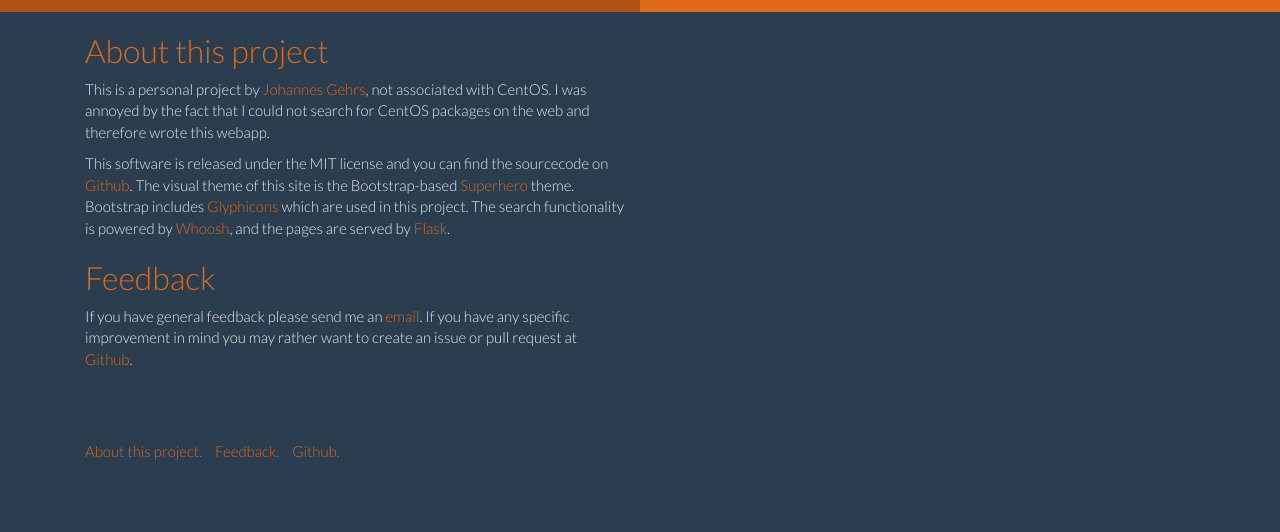
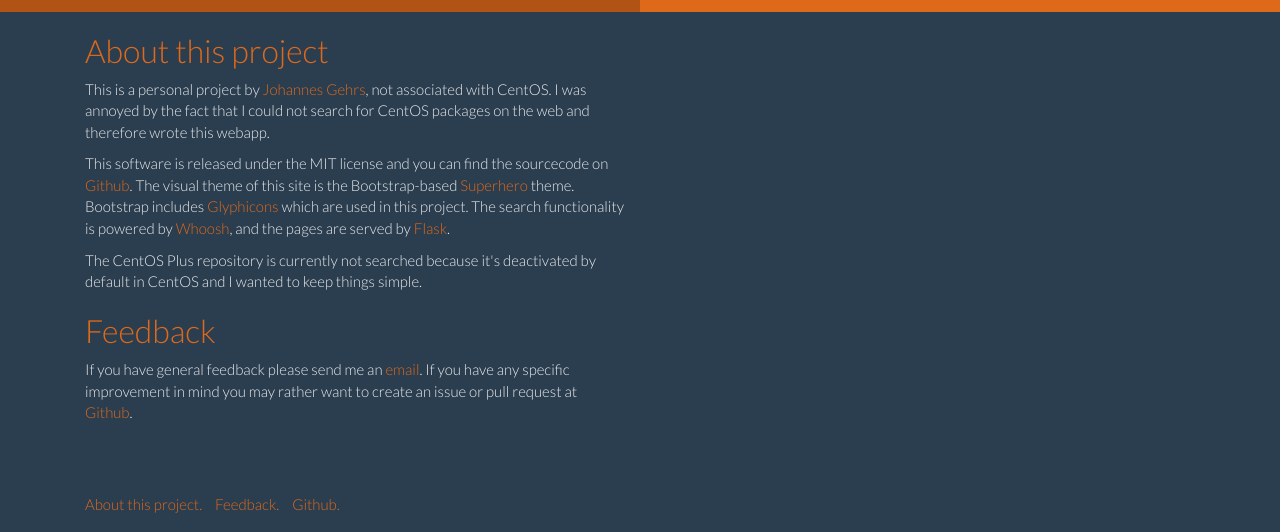
Before and after one commit to johannes-gehrs/centos_packages, a Python web app: template templates/about.html in a window 1280 px wide. Shown: the top 532 px of the page. Run offline with Jinja, Linux system fonts and the light colour scheme; the template is opened without the code that fills it, so the values that code supplies are empty; some libraries are stand-ins or nearby versions.

Commit message:
minor addition to about page regarding centosplus repo.

```diff
--- a/templates/about.html
+++ b/templates/about.html
@@ -6,7 +6,8 @@
     <div class="col-md-6">
         <h2><a href="#about">About this project</a></h2>
 
-        <p>This is a personal project by <a href="http://johannes.gehrs.me/">Johannes Gehrs</a>, not
+        <p>This is a personal project by <a href="http://johannes.gehrs.me/">Johannes Gehrs</a>,
+            not
             associated with CentOS. I was
             annoyed by the fact that I could not search for CentOS packages on the web and
             therefore wrote this webapp.</p>
@@ -14,10 +15,14 @@
         <p>This software is released under the MIT license and you can find the sourcecode on
             <a href="#">Github</a>. The visual theme of this site is the Bootstrap-based <a
                     href="http://bootswatch.com/superhero/">Superhero</a>
-            theme. Bootstrap includes <a href="http://glyphicons.com/">Glyphicons</a> which are used
+            theme. Bootstrap includes <a href="http://glyphicons.com/">Glyphicons</a> which are
+            used
             in this project. The search functionality is powered by <a
                     href="https://pythonhosted.org/Whoosh/">Whoosh</a>, and the pages are served
             by <a href="http://flask.pocoo.org/">Flask</a>.</p>
+
+        <p>The CentOS Plus repository is currently not searched because it's deactivated by
+            default in CentOS and I wanted to keep things simple.</p>
 
         <h2><a href="#feedback">Feedback</a></h2>
 
```
